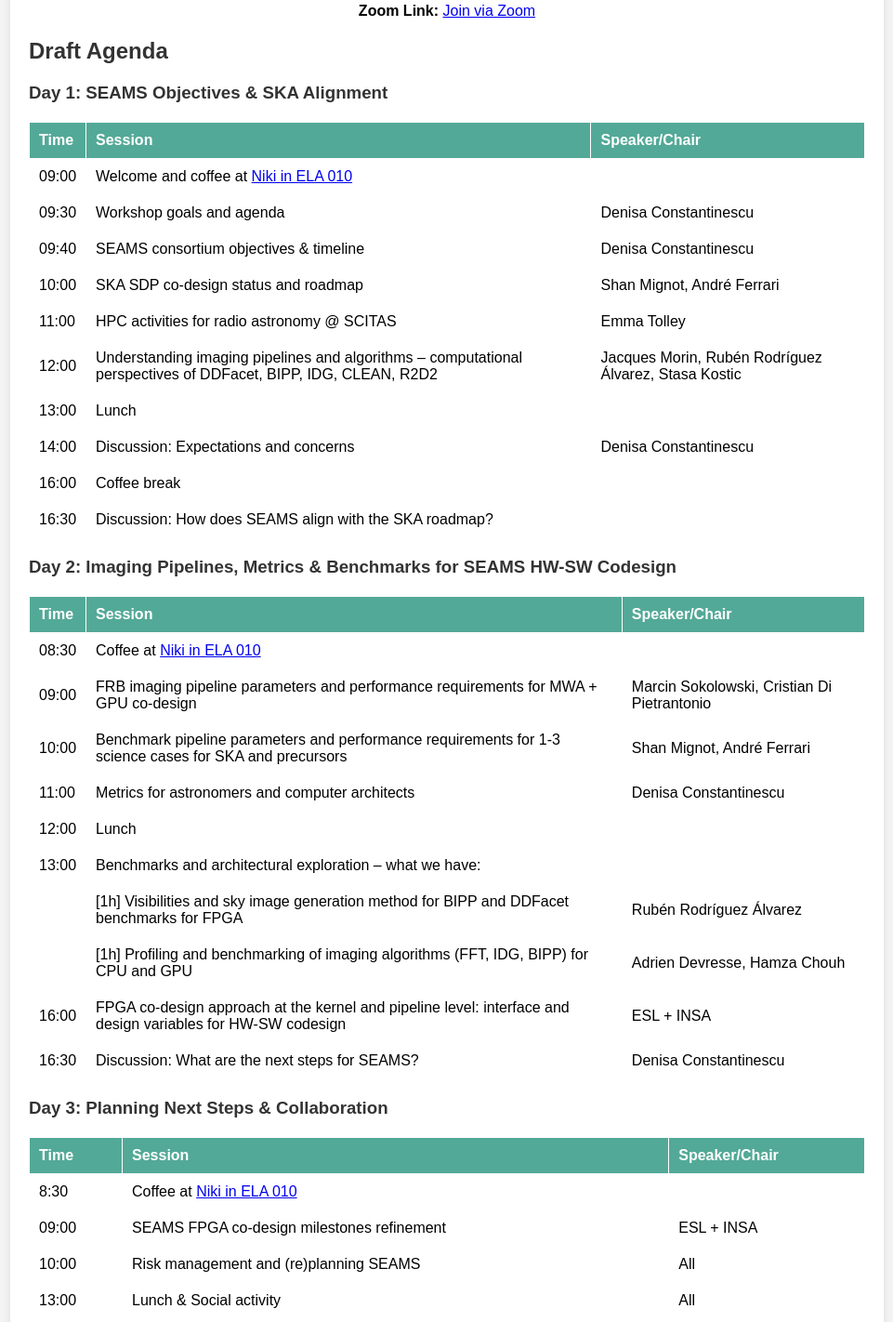
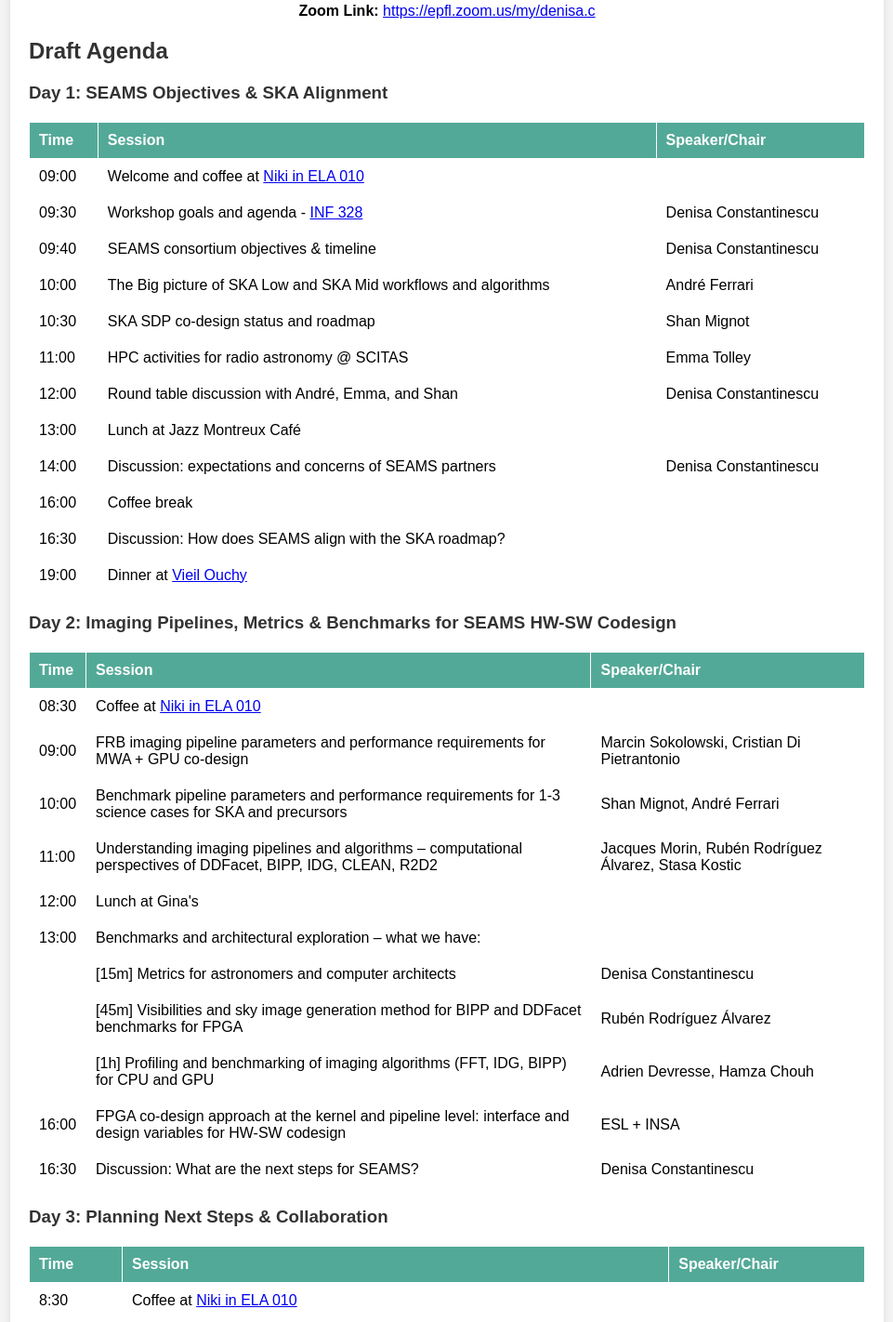
Before and after one commit to SEAMS-Project/seams-workshop-epfl-2025, a plain HTML site: page index.html in a window 1280 px wide. Shown: the part 400-1822 px from the top of the page at 93% size, without its empty margins (159-1120 px from the left). Drawn offline with Linux system fonts and the light colour scheme.

Commit message:
updated plan

```diff
--- a/index.html
+++ b/index.html
@@ -55,7 +55,7 @@
         <h1 style="text-align: center;">SEAMS Project Workshop Agenda & Planning</h1>
         <h3 style="text-align: center;">Date: 10-12 of March, 2025</h3>
         <p style="text-align: center;" ><strong>Location:</strong> INF 328, EPFL Campus, Lausanne <a href="https://si2.epfl.ch/demichel/si.epfl.ch/files/content/sites/si/files/shared/Seminars/EPFL%20map_INF%20328.pdf" target="_blank"> Venue Map</a></p>
-        <p style="text-align: center;"><strong>Zoom Link:</strong> <a href="https://epfl.zoom.us/my/denisa.c" target="_blank">Join via Zoom</a></p>
+        <p style="text-align: center;"><strong>Zoom Link:</strong> <a href="https://epfl.zoom.us/my/denisa.c" target="_blank">https://epfl.zoom.us/my/denisa.c</a></p>
 
         <h2>Draft Agenda</h2>
         <h3>Day 1: SEAMS Objectives & SKA Alignment</h3>
@@ -71,7 +71,7 @@
             </tr>
             <tr>
                 <td>09:30</td>
-                <td>Workshop goals and agenda</td>
+                <td>Workshop goals and agenda - <a href="https://plan.epfl.ch/?room==INF%20328">INF 328</a></td>
                 <td>Denisa Constantinescu</td>
             </tr>
             <tr>
@@ -79,28 +79,38 @@
                 <td>SEAMS consortium objectives & timeline</td>
                 <td>Denisa Constantinescu</td>
             </tr>
+
             <tr>
                 <td>10:00</td>
+                <td>The Big picture of SKA Low and SKA Mid workflows and algorithms</td>
+                <td>André Ferrari</td>
+            </tr>
+
+            <tr>
+                <td>10:30</td>
                 <td>SKA SDP co-design status and roadmap</td>
-                <td>Shan Mignot, André Ferrari</td>
+                <td>Shan Mignot</td>
             </tr>
+
             <tr>
                 <td>11:00</td>
                 <td>HPC activities for radio astronomy @ SCITAS</td>
                 <td>Emma Tolley</td>
             </tr>
+
             <tr>
                 <td>12:00</td>
-                <td>Understanding imaging pipelines and algorithms – computational perspectives of DDFacet, BIPP, IDG, CLEAN, R2D2</td>
-                <td>Jacques Morin, Rubén Rodríguez Álvarez, Stasa Kostic</td>
+                <td>Round table discussion with André, Emma, and Shan</td>
+                <td>Denisa Constantinescu</td>
             </tr>
+
             <tr>
                 <td>13:00</td>
-                <td>Lunch</td>
+                <td>Lunch at Jazz Montreux Café </td>
             </tr>
             <tr>
                 <td>14:00</td>
-                <td>Discussion: Expectations and concerns</td>
+                <td>Discussion: expectations and concerns of SEAMS partners</td>
                 <td>Denisa Constantinescu</td>
             </tr>
             <tr>
@@ -110,6 +120,10 @@
             <tr>
                 <td>16:30</td>
                 <td>Discussion: How does SEAMS align with the SKA roadmap?</td>
+            </tr>
+            <tr>
+                <td>19:00</td>
+                <td>Dinner at <a href="https://maps.app.goo.gl/zAiyPyucPKTVZVPu7" target="_blank">Vieil Ouchy</a></td>
             </tr>
         </table>
 
@@ -136,12 +150,13 @@
             </tr>
             <tr>
                 <td>11:00</td>
-                <td>Metrics for astronomers and computer architects</td>
-                <td>Denisa Constantinescu</td>
+                <td>Understanding imaging pipelines and algorithms – computational perspectives of DDFacet, BIPP, IDG, CLEAN, R2D2</td>
+                <td>Jacques Morin, Rubén Rodríguez Álvarez, Stasa Kostic</td>
             </tr>
+
             <tr>
                 <td>12:00</td>
-                <td>Lunch</td>
+                <td>Lunch at Gina's </td>
             </tr>
             <tr>
                 <td>13:00</td>
@@ -149,7 +164,12 @@
             </tr>
             <tr>
                 <td></td>
-                <td>[1h] Visibilities and sky image generation method for BIPP and DDFacet benchmarks for FPGA</td>
+                <td>[15m] Metrics for astronomers and computer architects</td>
+                <td>Denisa Constantinescu</td>
+            </tr>
+            <tr>
+                <td></td>
+                <td>[45m] Visibilities and sky image generation method for BIPP and DDFacet benchmarks for FPGA</td>
                 <td>Rubén Rodríguez Álvarez</td>
             </tr>
             <tr>
@@ -192,7 +212,7 @@
             </tr>
             <tr>
                 <td>13:00</td>
-                <td>Lunch & Social activity</td>
+                <td>Lunch at <a href="https://maps.app.goo.gl/9fWkhtkN7vT6L4Rd6" target="_blank">Le chalet Suisse</a></td>
                 <td>All</td>
             </tr>
         </table>
```
